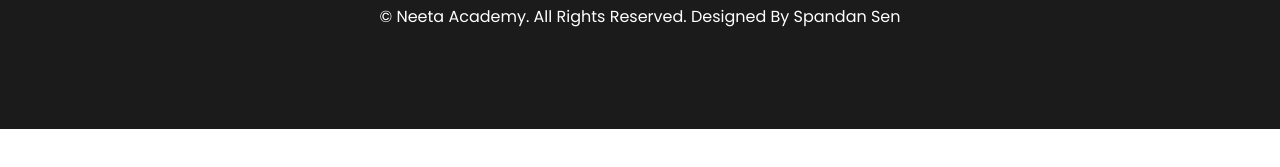
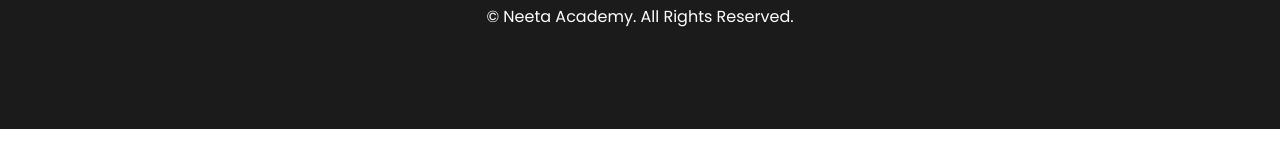
Before and after one commit to sagniksen31/NeetaAcademy, a plain HTML site: page cbse.html in a window 1280 px wide. Shown: the part 137-304 px from the top of the page. Drawn offline with Linux system fonts and the light colour scheme.

Commit message:
Update cbse.html

```diff
--- a/cbse.html
+++ b/cbse.html
@@ -29,7 +29,7 @@
             <a href="" target="_blank"><img src="images/facebook.png" alt="twitter"></a>
             <a href="" target="_blank"><img src="images/linkedin.png" alt="twitter"></a>
             <a href="" target="_blank"><img src="images/instagram.png" alt="twitter"></a>
-            <p>© Neeta Academy. All Rights Reserved. Designed By Spandan Sen</p>
+            <p>© Neeta Academy. All Rights Reserved.</p>
         </div>
     </footer>
 </body>
```
